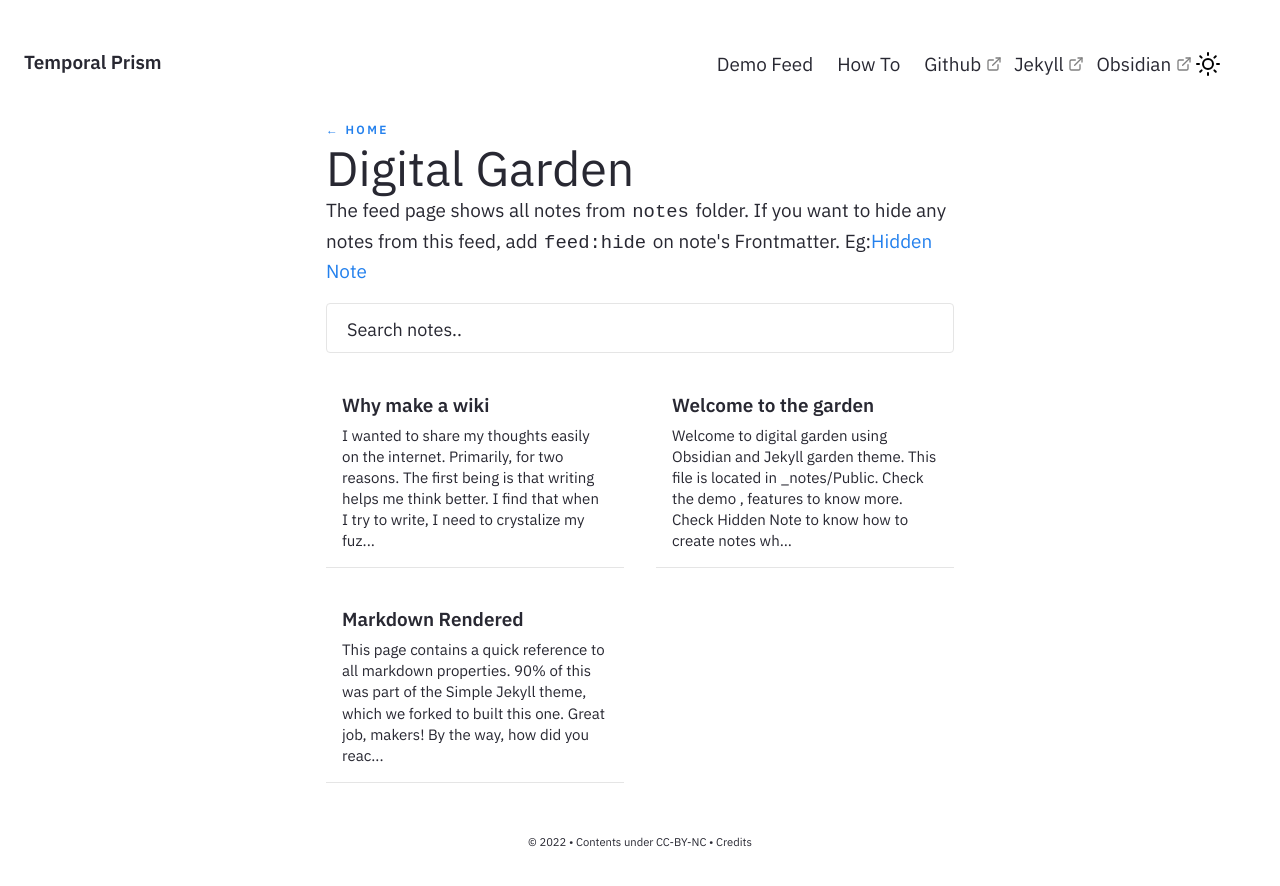
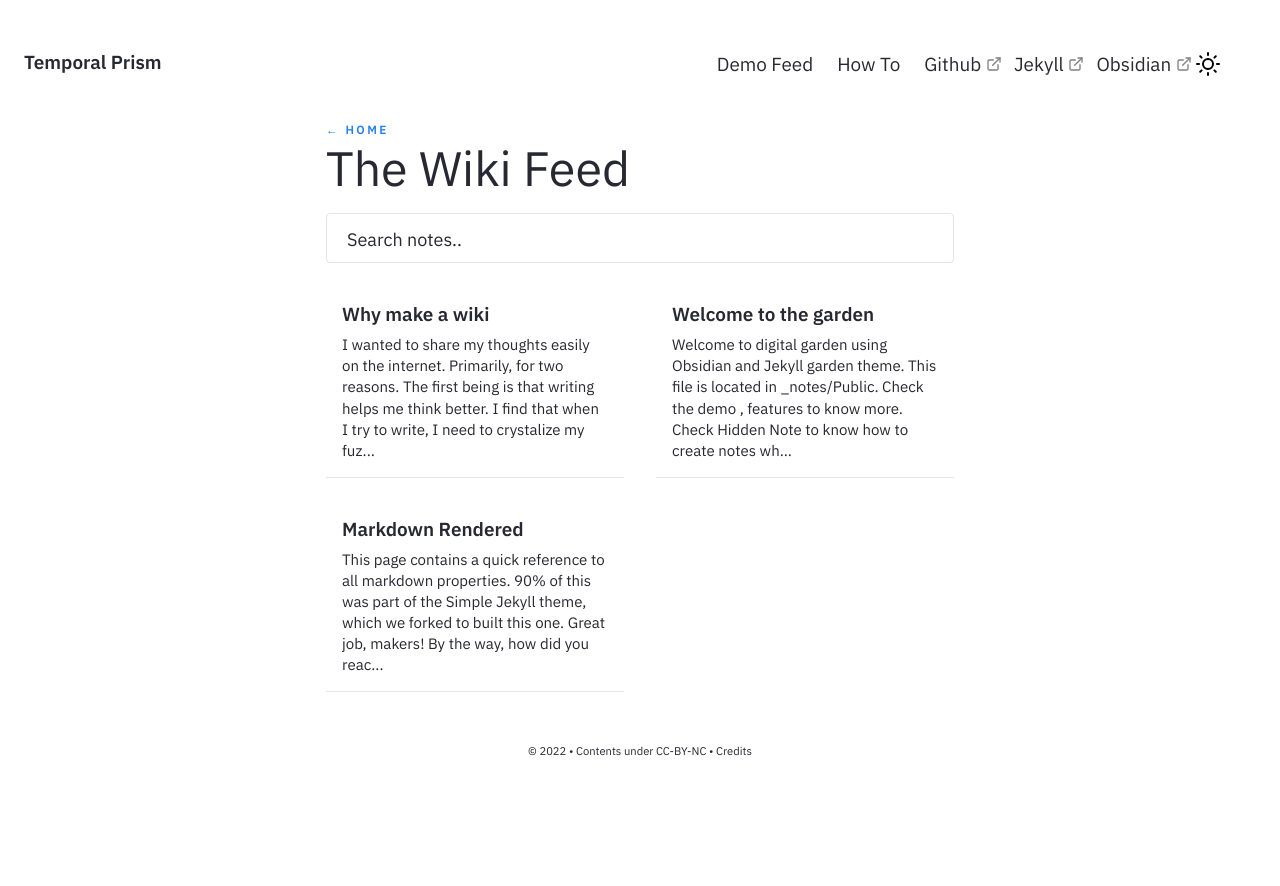
Before and after one commit to temporal-prism/temporal-prism.github.io, a Jekyll site: the page built from pages/notes.md, in a window 1280 px wide. Shown: the top 886 px of the page. Built offline with Jekyll 4.4.1, drawn with Linux system fonts in a browser that asks for light colours.

Commit message:
Update notes page.

```diff
--- a/pages/notes.md
+++ b/pages/notes.md
@@ -2,7 +2,5 @@
 layout: Post
 permalink: /notes
 feedformat: card
-title: Digital Garden
+title: The Wiki Feed
 ---
-
-The feed page shows all notes from `notes` folder. If you want to hide any notes from this feed, add `feed:hide` on note's Frontmatter. Eg:[[Hidden Note]]
```
